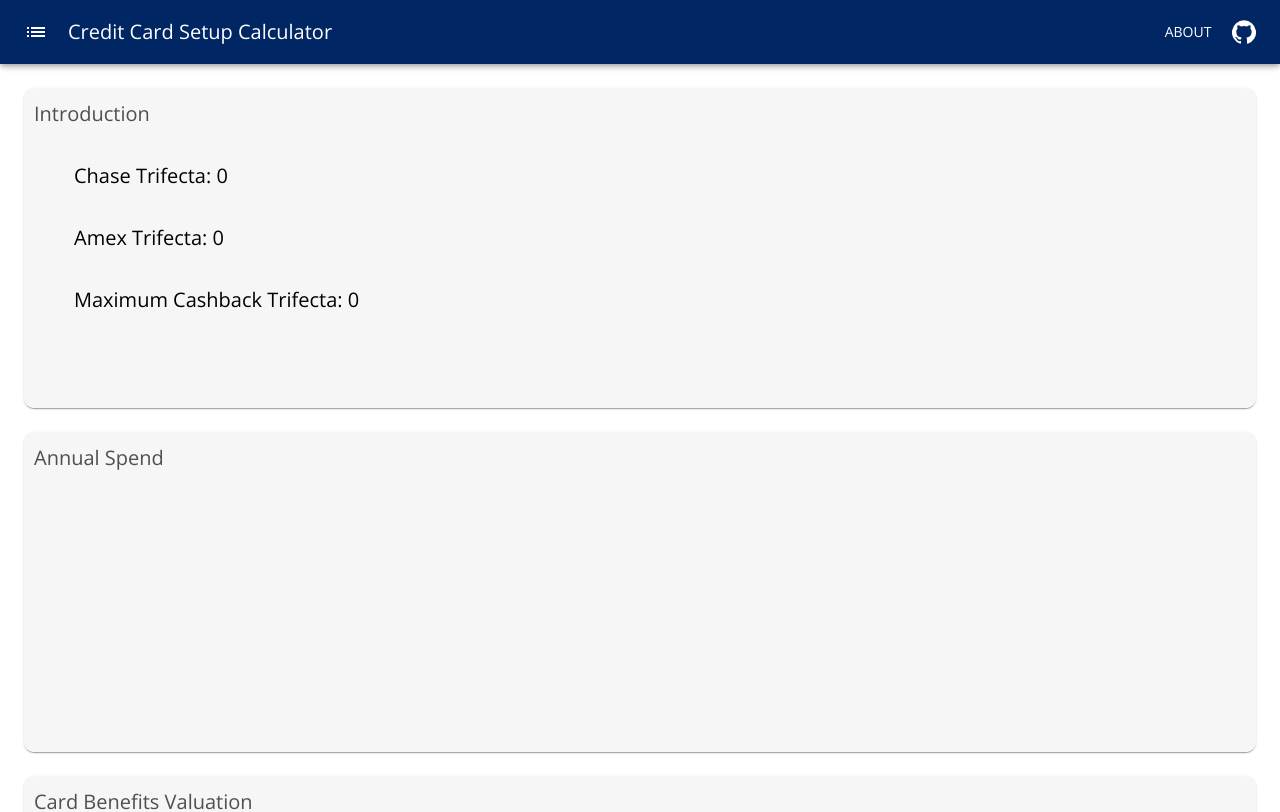
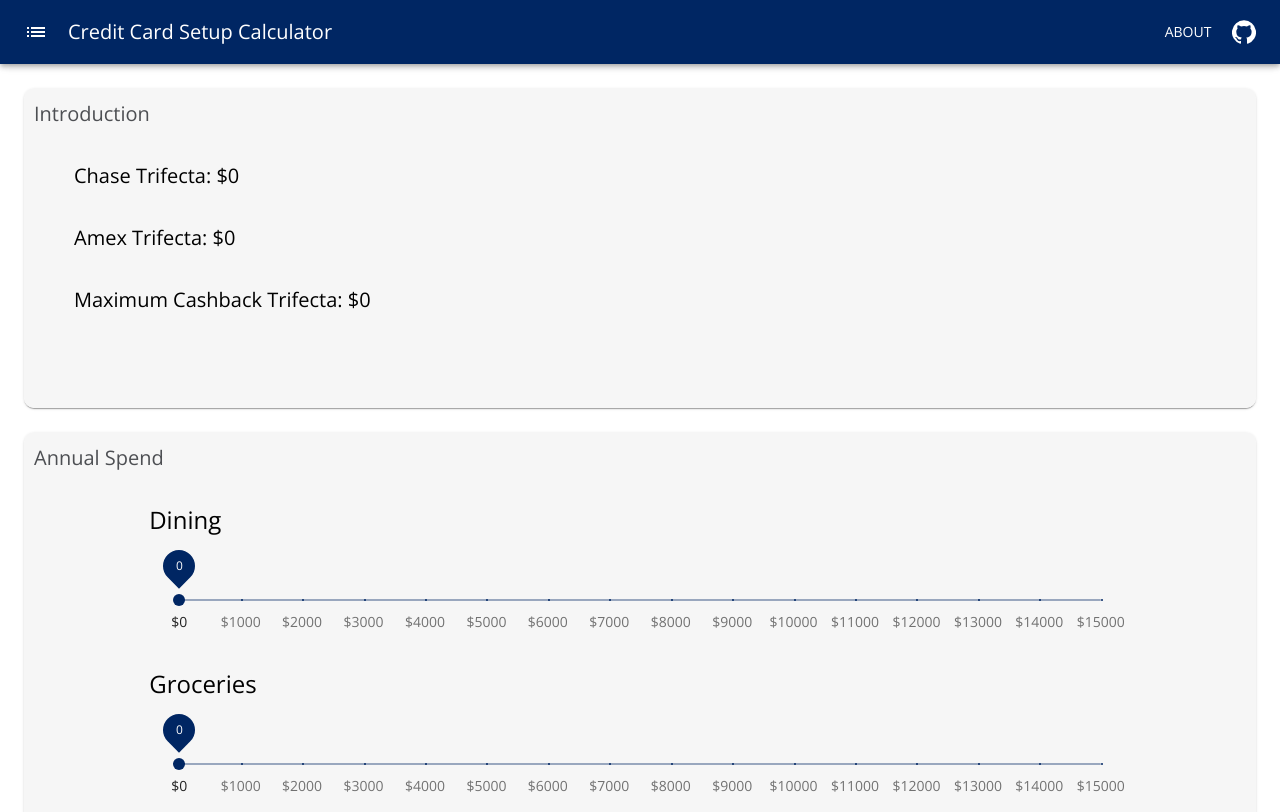
Before and after one commit to michaelihwang/amex-chase-calculator, a React (Create React App) app: page / in a window 1280 px wide. Shown: the top 812 px of the page. Built offline with nearby package versions, Linux system fonts and the light colour scheme.

Commit message:
init slider container

```diff
--- a/src/components/CardContainer.tsx
+++ b/src/components/CardContainer.tsx
@@ -8,7 +8,8 @@
     color: "#000000",
     borderRadius: 10,
     flexGrow: 1,
-    height: 300,
+    minHeight: 300,
+    height: "auto",
     padding: 10,
   },
 }));
--- /dev/null
+++ b/src/components/SliderContainer.tsx
@@ -0,0 +1,54 @@
+import React from "react";
+import { makeStyles } from "@material-ui/core/styles";
+import Container from "@material-ui/core/Container";
+import Box from "@material-ui/core/Box";
+import Typography from "@material-ui/core/Typography";
+import Slider from "@material-ui/core/Slider";
+
+const useStyles = makeStyles((theme) => ({
+  root: {
+    width: "80%"
+  },
+  header: {
+    marginTop: 30,
+    marginBottom: 50,
+    marginLeft: -30
+  }
+}));
+
+function generateMarksEveryThousand(max: number) {
+  let marks = [];
+  for (let i = 0; i <= max; i++) {
+    if (i % 1000 === 0) {
+      let mark = {
+        value: i,
+        label: `$${i}`
+      };
+      marks.push(mark);
+    }
+  }
+  return marks;
+}
+
+interface SliderContainerProps {
+  headerText: string;
+  defaultValue: number;
+  max: number;
+}
+
+export default function SliderContainer({ headerText, defaultValue, max }: SliderContainerProps) {
+  const classes = useStyles();
+  return (
+    <Container className={classes.root}>
+      <Typography variant="h5" className={classes.header} gutterBottom>{headerText}</Typography>
+      <Slider
+        defaultValue={defaultValue}
+        step={10}
+        valueLabelDisplay="on"
+        min={0}
+        max={max}
+        marks={generateMarksEveryThousand(max)}
+      />
+    </Container>
+  )
+};
--- a/src/views/LandingView.tsx
+++ b/src/views/LandingView.tsx
@@ -1,8 +1,9 @@
 import React, { useState, useEffect } from 'react';
 import { makeStyles } from '@material-ui/core/styles';
 import { Box, Grid, Typography } from '@material-ui/core';
+import { useAppState } from '../Store';
 import CardContainer from '../components/CardContainer';
-import {useAppState} from '../Store';
+import SliderContainer from '../components/SliderContainer';
 
 const useStyles = makeStyles((theme) => ({
   root: {
@@ -15,28 +16,37 @@
   }
 }));
 
+
+
 export default function CalculatorBody() {
   const [isFormComplete, setIsFormComplete] = useState(false);
   const classes = useStyles();
   const appState = useAppState();
+  // TODO: Color the valuation numbers red/green depending if they're pos/neg
   return (
     <Box className={classes.root}>
       <Grid container direction="column" spacing={3}>
         <Grid item xs={12}>
           <CardContainer headerText={isFormComplete ? 'Summary' : 'Introduction'}>
-            <Typography variant="h6" className={classes.summaryTrifectaHeader}>
-              Chase Trifecta: {appState.trifectaValuation.chase}
+            <Typography variant="h6" className={classes.summaryTrifectaHeader} gutterBottom>
+              Chase Trifecta: ${appState.trifectaValuation.chase}
             </Typography>
-            <Typography variant="h6" className={classes.summaryTrifectaHeader}>
-              Amex Trifecta: {appState.trifectaValuation.amex}
+            <Typography variant="h6" className={classes.summaryTrifectaHeader} gutterBottom>
+              Amex Trifecta: ${appState.trifectaValuation.amex}
             </Typography>
-            <Typography variant="h6" className={classes.summaryTrifectaHeader}>
-              Maximum Cashback Trifecta: {appState.trifectaValuation.maxCashback}
+            <Typography variant="h6" className={classes.summaryTrifectaHeader} gutterBottom>
+              Maximum Cashback Trifecta: ${appState.trifectaValuation.maxCashback}
             </Typography>
           </CardContainer>
         </Grid>
         <Grid item xs={12}>
           <CardContainer headerText="Annual Spend">
+            <SliderContainer headerText="Dining" defaultValue={appState.annualExpenses.dining} max={15000} />
+            <SliderContainer headerText="Groceries" defaultValue={appState.annualExpenses.dining} max={15000} />
+            <SliderContainer headerText="Flights" defaultValue={appState.annualExpenses.dining} max={15000} />
+            <SliderContainer headerText="Hotels" defaultValue={appState.annualExpenses.dining} max={15000} />
+            <SliderContainer headerText="Other Travel" defaultValue={appState.annualExpenses.dining} max={15000} />
+            <SliderContainer headerText="All Other Annual Expenses" defaultValue={appState.annualExpenses.dining} max={15000} />
           </CardContainer>
         </Grid>
         <Grid item xs={12}>
```
